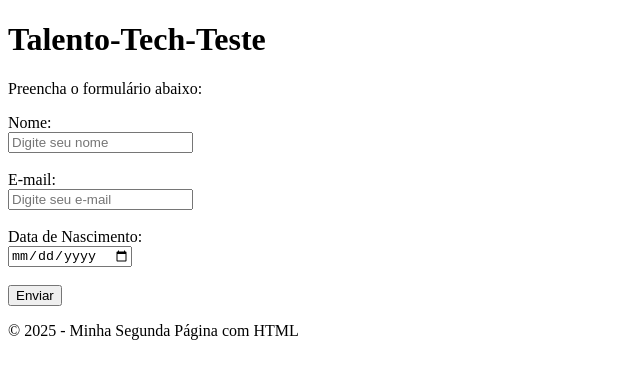
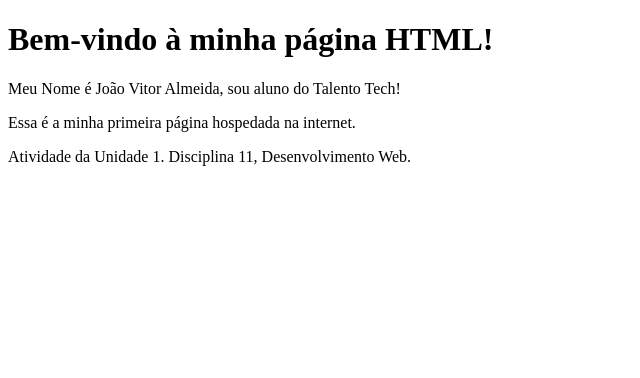
Before and after one commit to Jvads176/Jvads176.github.io, a plain HTML site: page test.html in a window 1280 px wide. Shown: the whole page, without its empty margins (0-640 px from the left). Drawn offline with Linux system fonts and the light colour scheme.

Commit message:
Add files via upload

```diff
--- a/test.html
+++ b/test.html
@@ -1,33 +1,20 @@
 <!DOCTYPE html>
 <html lang="pt-BR">
+
 <head>
     <meta charset="UTF-8">
     <meta name="viewport" content="width=device-width, initial-scale=1.0">
-    <title>Página com Data de Nascimento</title>
+    <title>Minha Primeira Página</title>
 </head>
+
 <body>
-    <header>
-        <h1>Talento-Tech-Teste</h1>
-        <p>Preencha o formulário abaixo:</p>
-    </header>
 
-    <main>
-        <form action="#" method="post">
-            <label for="nome">Nome:</label><br>
-            <input type="text" id="nome" name="nome" placeholder="Digite seu nome" required><br><br>
+    <h1>Bem-vindo à minha página HTML!</h1>
+    <p>Meu Nome é João Vitor Almeida, sou aluno do Talento Tech!
+    <p>
+    <p>Essa é a minha primeira página hospedada na internet.</p>
+    <p>Atividade da Unidade 1. Disciplina 11, Desenvolvimento Web.</p>
 
-            <label for="email">E-mail:</label><br>
-            <input type="email" id="email" name="email" placeholder="Digite seu e-mail" required><br><br>
+</body>
 
-            <label for="dataNascimento">Data de Nascimento:</label><br>
-            <input type="date" id="dataNascimento" name="dataNascimento" required><br><br>
-
-            <button type="submit">Enviar</button>
-        </form>
-    </main>
-
-    <footer>
-        <p>&copy; 2025 - Minha Segunda Página com HTML</p>
-    </footer>
-</body>
 </html>
```
